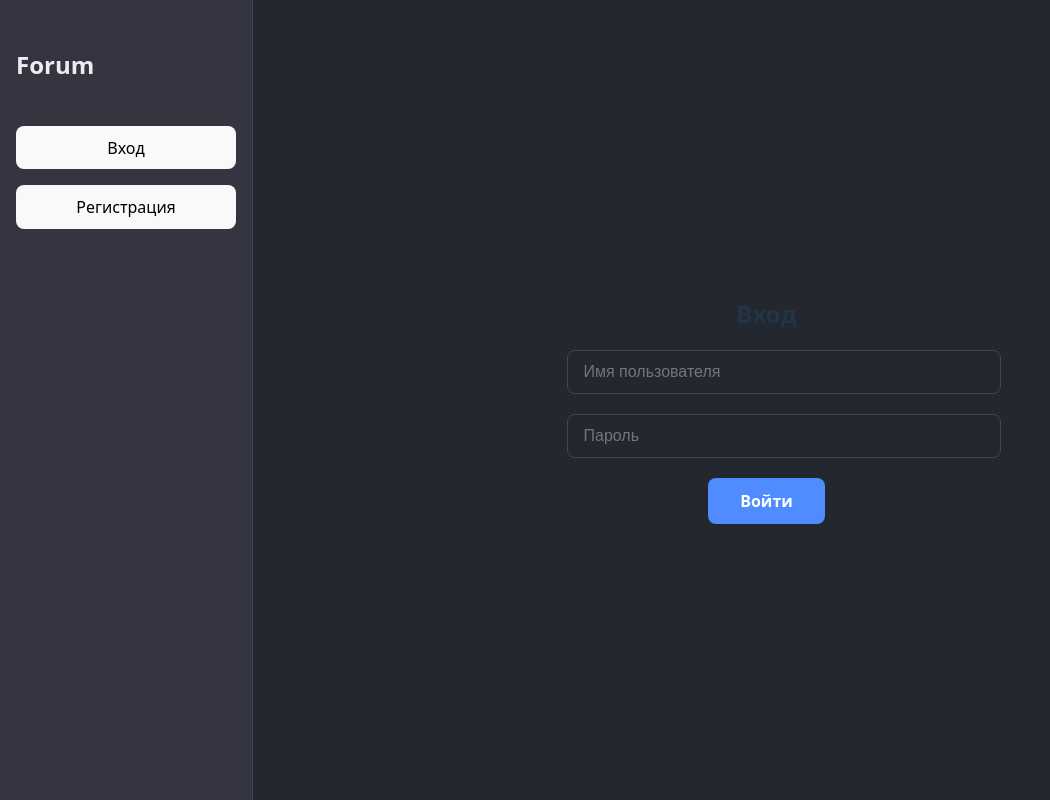
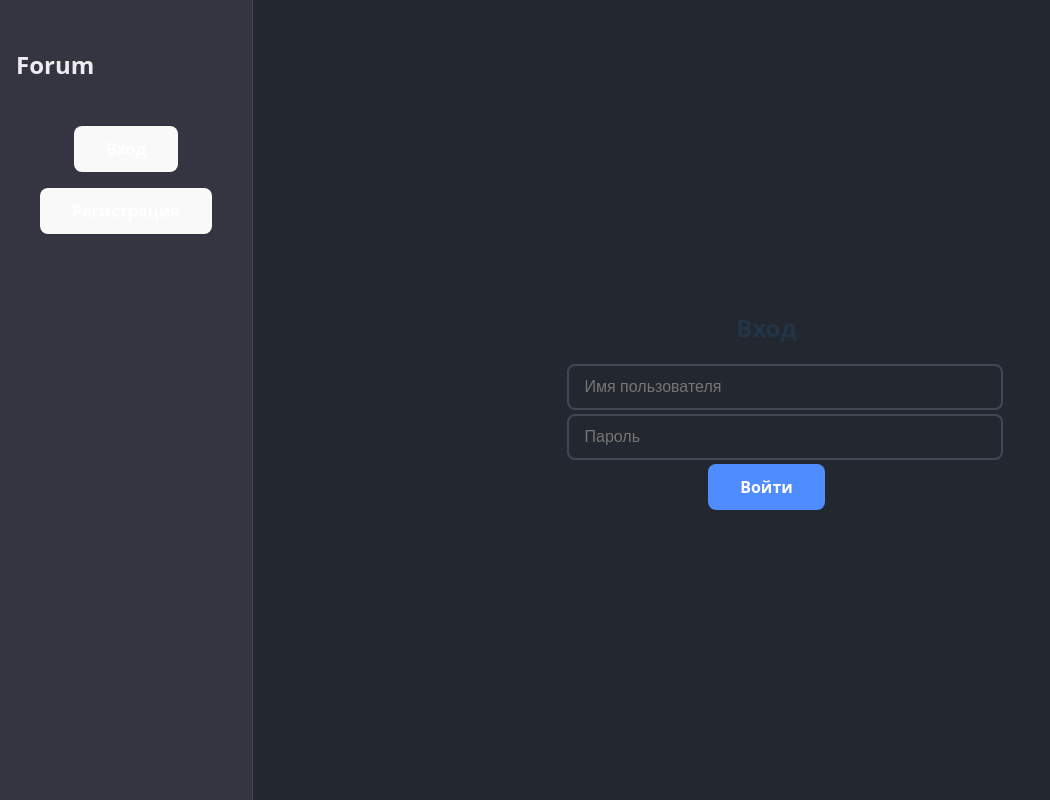
Before and after one commit to CaseyJohnson-RS/toy-forum, a React (Vite) app: page / in a window 1280 px wide. Shown: the whole page, without its empty margins (0-1050 px from the left). Built offline with nearby package versions, Linux system fonts and the light colour scheme.

Commit message:
Refactoring Login

```diff
--- a/src/pages/Login.jsx
+++ b/src/pages/Login.jsx
@@ -1,5 +1,6 @@
 import React, { useState } from 'react';
 import { loginUser } from '../server';
+import '../styles/common.css';
 
 export default function Login({ onLoggedIn }) {
   const [username, setUsername] = useState('');
@@ -23,26 +24,15 @@ export default function Login({ onLoggedIn }) {
   };
 
   return (
-    <div style={{maxWidth:400, margin:'0 auto', padding:'2em 0'}}>
-      <h2 style={{textAlign:'center', marginBottom:18}}>Вход</h2>
-      <form onSubmit={handleLogin} style={{display:'flex', flexDirection:'column', gap:16}}>
+    <div style={{maxWidth:400, margin:'0 auto', padding:'1% 0'}}>
+      <h2 style={{textAlign:'center', marginBottom:'18px'}}>Вход</h2>
+      <form onSubmit={handleLogin}>
         <input
           placeholder="Имя пользователя"
           value={username}
           onChange={e => setUsername(e.target.value)}
           disabled={loading}
-          style={{
-            width:'100%',
-            padding:'12px 16px',
-            borderRadius:8,
-            border:'1.5px solid #444654',
-            background:'#23272f',
-            color:'#ececf1',
-            fontSize:'1em',
-            outline:'none',
-            marginBottom:4,
-            transition:'border 0.2s',
-          }}
+
         />
         <input
           type="password"
@@ -50,31 +40,8 @@ export default function Login({ onLoggedIn }) {
           value={password}
           onChange={e => setPassword(e.target.value)}
           disabled={loading}
-          style={{
-            width:'100%',
-            padding:'12px 16px',
-            borderRadius:8,
-            border:'1.5px solid #444654',
-            background:'#23272f',
-            color:'#ececf1',
-            fontSize:'1em',
-            outline:'none',
-            marginBottom:4,
-            transition:'border 0.2s',
-          }}
         />
-        <button type="submit" disabled={loading} style={{
-          padding:'12px 32px',
-          borderRadius:8,
-          border:'none',
-          background:'#4f8cff',
-          color:'#fff',
-          fontWeight:600,
-          fontSize:'1em',
-          cursor:'pointer',
-          minHeight:40,
-          margin:'0 auto',
-        }}>Войти</button>
+        <button type="submit" disabled={loading} class="submit">Войти</button>
       </form>
       {loading && <div style={{color:'gray', marginTop:8}}>Загрузка...</div>}
       {error && <div style={{color:'red', marginTop:8}}>{error}</div>}
--- /dev/null
+++ b/src/styles/common.css
@@ -0,0 +1,35 @@
+
+input {
+    width: 100%;
+    padding:12px 16px;
+    border-radius:8px;
+    border:2px solid #444654;
+    background:#23272f;
+    color: #ececf1;
+    font-size:1em;
+    outline: none;
+    margin-bottom:4px;
+    transition:border 0.2s;
+}
+
+button {
+    padding:12px 32px;
+    border-radius:8px;
+    border:none;
+    color: white;
+    font-weight:600;
+    font-size:1em;
+    cursor:pointer;
+    min-height:40px;
+    margin:0 auto;
+    display:block;
+}
+
+button.submit {
+    background:#4f8cff;
+}
+
+button.nav {
+    background:#1a1a1a;
+    width: 100%;
+}
```
